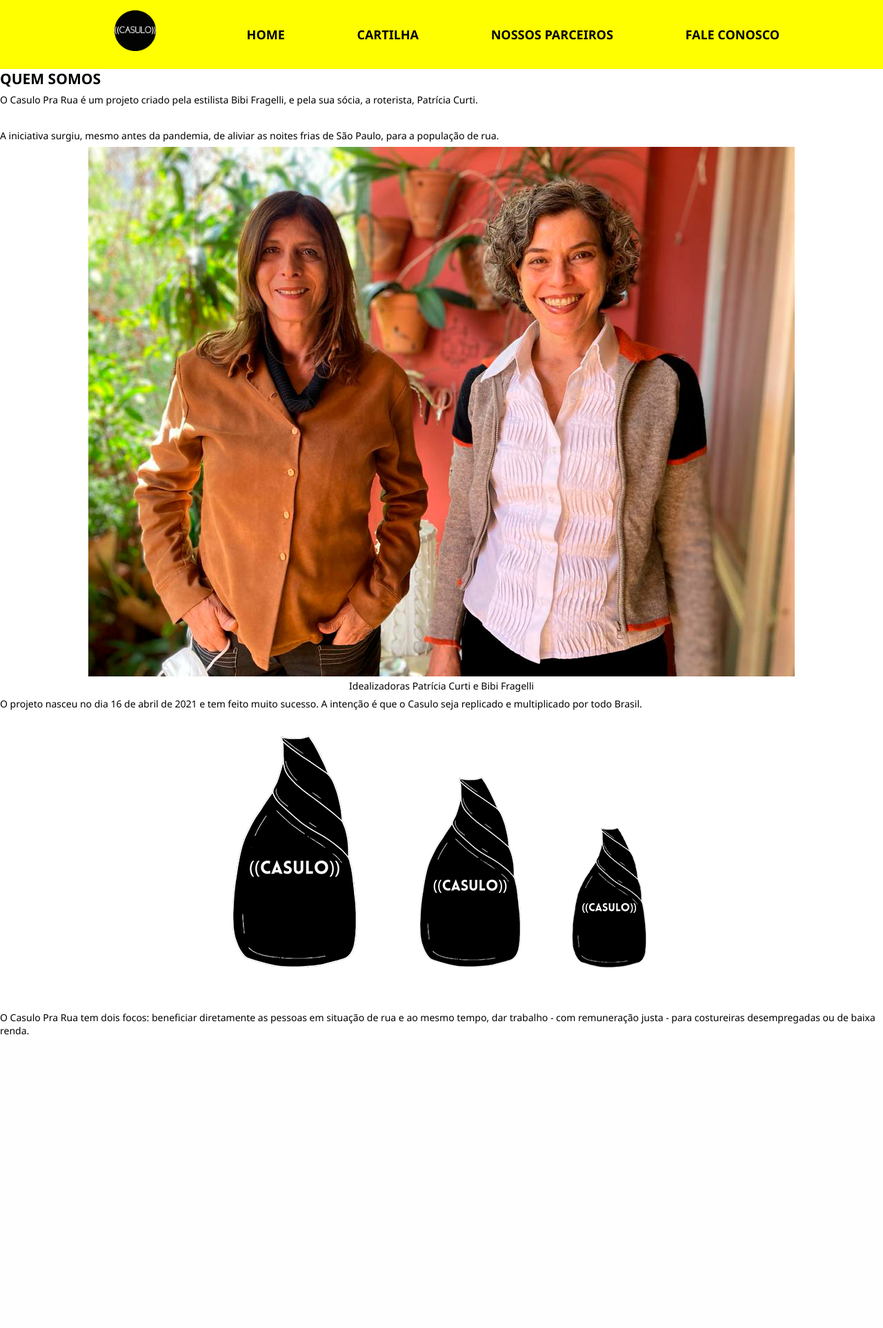
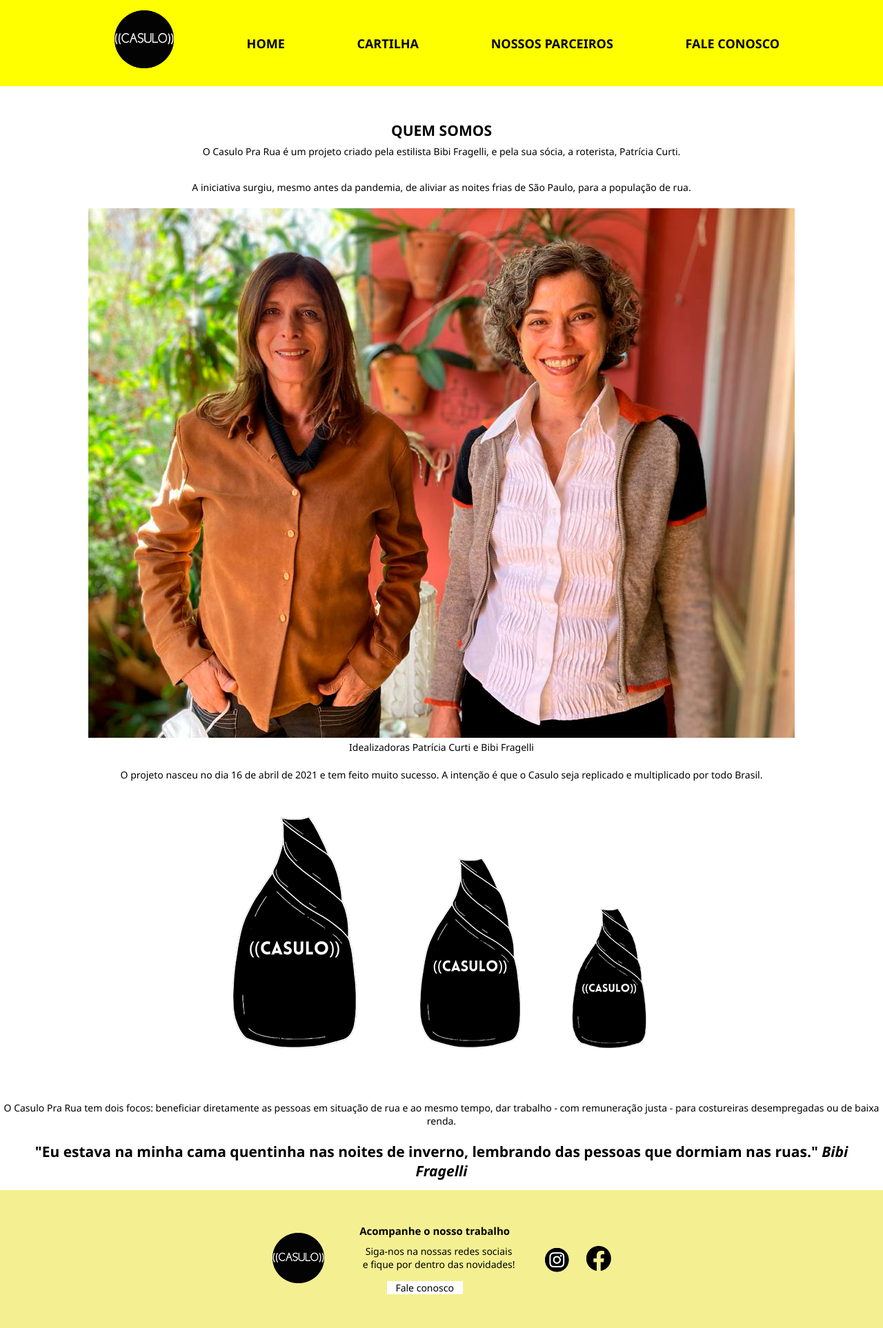
Before and after one commit to Yasmin-Silva01/projeto-casulo, a PHP site: page /quem-somos.php in a window 1280 px wide. Shown: the whole page at 69% size. Before the commit the page ends 1501 px from the top, so only its background shows below. Run offline with PHP 8.4, Linux system fonts and the light colour scheme.

Commit message:
Update quem-somos

```diff
--- a/css/quem-somos.css
+++ b/css/quem-somos.css
@@ -1,39 +1,27 @@
-/* Regras de uso geral */
 
-/* Ajuste do box model para tudo */
-*, *::after, *::before { box-sizing: border-box;}
+article {
+    text-align: center;
+    margin-top:20px;
 
-/* Tornando as imagens responsivas */
-img {max-width: 100%;}
-
-html {font-size: 14px;}
-
-body, h1, h2, h3, p, figure {
-    margin: 0%;
-    padding: 0%;
+}
+h1{
+    margin-top:30px;
+}
+.primeiro-paragrafo{
+    font-size: 20px;
+    margin-top: 25px;
+    margin-bottom:15px;
+}
+.imagem1{
+    width:26%;
 }
 
-body {
-    background-color:white;
-    font-family: 'Segoe UI', Tahoma, Geneva, Verdana, sans-serif;
 
-}
 
-a { text-decoration: none;}
+@media screen  and (max-width:1100px)  {
+    .imagem1{
+        width:40%;
+    }
 
-h1, nav { text-transform: uppercase;}
 
-h1 {
-    font-size: 1.5rem;
-}
-
-h1 a {
-    color: white;
-    padding: 0.3rem 1rem;
-    border-radius: 5px;
-
-}
-h1 a img {
-    width:60px;
-    margin-bottom: 20px;
-}
+    }
--- a/quem-somos.php
+++ b/quem-somos.php
@@ -7,42 +7,25 @@
     <title>Casulo pra rua</title>
 
     <!-- Inserindo tags meta -->
-<meta name="description" content="Trajetória das idealizadoras do Casulo pra Rua">
-<meta name="keywords" content="casulo, Patrícia Curti, saco de dormir, Bibi Fragelli">
+    <meta name="description" content="Site que mostra o Projeto Casulo pra Rua. Um saco de dormir voltado para população em situação de rua">
+    <meta name="keywords" content="casulo, população em situação de rua, saco de dormir, ajuda população vulnerável">
 
 
     <!-- Inserindo Favicon -->
     <link rel="shortcut icon" href="imagens/favicon.png" type="image/x-icon">
 
 
-<!-- CSS Externo -->
+    <!-- CSS externo -->
     <link rel="stylesheet" href="css/estilos.css">
-<link rel="stylesheet" href="css/quem-somos.css"
+    <link rel="stylesheet" href="css/slide.css">
+    <link rel="stylesheet" href="css/cartilha.css">
+</head>
+<body>
+<?php
+  require 'includes/header.php';
+?>
 
-</head>
-
-<header>
-
-    <div class="limitador">
-      <h1 class="logo">
-         <a href="index.html"><img src="imagens/logo.png" alt="logo Casulo pra rua"></a>
-      </h1>
-
-      <nav>
-          <h2 class="icone-menu">
-             <a href="" class="icone">Menu&equiv;</a>
-          </h2>
-          <ul class="menu">
-              <li><a href="index.html">Home</a></li>
-              <li><a href="">Cartilha</a></li>
-              <li><a href="">Nossos Parceiros</a></li>
-              <li><a href="">Fale conosco</a></li>
-          </ul>
-      </nav>
-
-    </div>
-</header>
-
+<main>
 <article class="idealizadoras">
     <h1>Quem somos</h1>
     <p class="">O Casulo Pra Rua é um projeto criado pela estilista Bibi Fragelli, e pela sua sócia, a roterista, Patrícia Curti.</p>
@@ -51,7 +34,7 @@
 
 
     <figure>
-        <img class="idealizadoras" src="imagens/idealizadoras.jpg" alt="Idealizadoras do Casulo para Rua - Bibi Fragelli e Patrícia Curti">
+        <img class="mulheres" src="imagens/idealizadoras.jpg" alt="Idealizadoras do Casulo para Rua - Bibi Fragelli e Patrícia Curti">
         <figcaption>Idealizadoras Patrícia Curti e Bibi Fragelli</figcaption>
     </figure>
 
@@ -65,9 +48,19 @@
     <p>O Casulo Pra Rua tem dois focos: beneficiar diretamente as pessoas em situação de rua e ao mesmo tempo, dar trabalho - com remuneração justa - para costureiras desempregadas ou de baixa renda.</p>
 
     <div class="frase">
+        <h2> "Eu estava na minha cama quentinha nas noites de inverno, lembrando das pessoas que dormiam nas ruas."
+        <i>Bibi Fragelli</i>
+        </h2>
 
     </div>
 
+ </article>
+</main>
 
+<?php include 'includes/footer.php'; ?>
 
-</article>
+<script src="js/menu.js"></script>
+<script src="js/jquery-3.1.0.min.js"></script>
+<script src="js/silde.js"></script>
+</body>
+</html>
```
Lines whose indentation alone changed are shown as unchanged.
